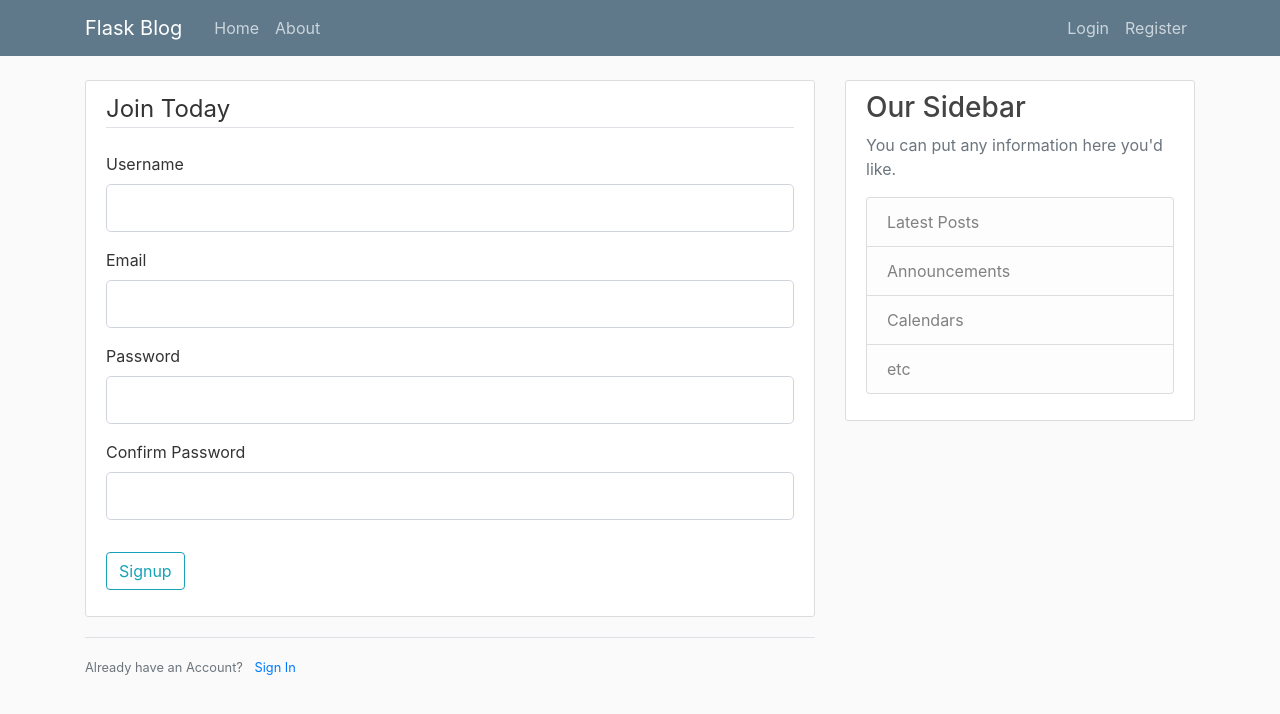
After one commit to mkaychuks/Learning-Flask, a Flask app: page /register in a window 1280 px wide. The commit adds this page. Shown: the top 714 px of the page. Run offline with Flask 2, Linux system fonts and the light colour scheme; some libraries are stand-ins or nearby versions.

Commit message:
Added Forms with validators :cute: :computer:

```diff
--- a/app.py
+++ b/app.py
@@ -1,7 +1,14 @@
-from flask import Flask, render_template, url_for
+from flask import Flask, render_template, url_for, flash, redirect
+
+from forms import RegistrationForm, LoginForm
 
 
 app = Flask(__name__)
+
+
+app.config['SECRET_KEY'] = '23d482aeed3777bb905174a9c5097b32' # setting our secret key
+
+
 
 posts = [
     {
@@ -26,13 +33,39 @@
 
 
 @app.route('/')
-def homePage():
+def home():
     return render_template('home.html', posts=posts)
 
 
 @app.route('/about')
-def aboutPage():
+def about():
     return render_template('about.html', title='About')
+
+
+# creating a Registration Route
+@app.route('/register', methods=['GET', 'POST'])
+def register():
+    form = RegistrationForm()
+    if form.validate_on_submit():
+        flash(f'Accounted created for {form.username.data}!', 'success')
+        return redirect(url_for('home'))
+    return render_template('register.html', title='Register', form=form)
+
+
+
+# creating a Login Route
+@app.route('/login', methods=['GET', 'POST'])
+def login():
+    form = LoginForm()
+    if form.validate_on_submit():
+        if form.email.data == 'admin@admin.com' and form.password.data == 'testing':
+            flash('Successfully Logged-In', 'success')
+            return redirect(url_for('home'))
+        else:
+            flash('Login failed, check username or passowrd', 'danger')
+    return render_template('login.html', title='Login', form=form)
+
+
 
 
 if __name__ == '__main__':
--- /dev/null
+++ b/forms.py
@@ -0,0 +1,20 @@
+from flask_wtf import FlaskForm
+from wtforms import StringField, PasswordField, SubmitField, BooleanField
+from wtforms.validators import DataRequired, Length, Email, EqualTo
+
+
+# creating a Registration Forms
+class RegistrationForm(FlaskForm):
+    username = StringField('Username', validators=[DataRequired(), Length(min=2, max=20)])
+    email = StringField('Email', validators=[DataRequired(), Email()])
+    password = PasswordField('Password', validators=[DataRequired()])
+    confirm_password = PasswordField('Confirm Password', validators=[DataRequired(), EqualTo('password')])
+    submit = SubmitField('Signup')
+
+
+# creating a Login Form
+class LoginForm(FlaskForm):
+    email = StringField('Email', validators=[DataRequired(), Email()])
+    password = PasswordField('Password', validators=[DataRequired()])
+    remember = BooleanField('Remember Me')
+    submit = SubmitField('Login')
--- a/templates/layout.html
+++ b/templates/layout.html
@@ -26,13 +26,13 @@
         </button>
         <div class="collapse navbar-collapse" id="navbarToggle">
           <div class="navbar-nav mr-auto">
-            <a class="nav-item nav-link" href="/">Home</a>
-            <a class="nav-item nav-link" href="/about">About</a>
+            <a class="nav-item nav-link" href="{{ url_for('home') }}">Home</a>
+            <a class="nav-item nav-link" href="{{ url_for('about') }}">About</a>
           </div>
           <!-- Navbar Right Side -->
           <div class="navbar-nav">
-            <a class="nav-item nav-link" href="/login">Login</a>
-            <a class="nav-item nav-link" href="/register">Register</a>
+            <a class="nav-item nav-link" href="{{ url_for('login') }}">Login</a>
+            <a class="nav-item nav-link" href="{{ url_for('register') }}">Register</a>
           </div>
         </div>
       </div>
@@ -42,6 +42,15 @@
     <main role="main" class="container">
       <div class="row">
         <div class="col-md-8">
+          {% with messages = get_flashed_messages(with_categories=true) %}
+            {% if messages %}
+              {% for category, message in messages %}
+                <div class="alert alert-{{ category }}">
+                  {{message }}
+                </div>
+              {% endfor %}
+            {% endif %}
+          {% endwith %}
           {% block content %}{% endblock %}
         </div>
         <div class="col-md-4">
--- /dev/null
+++ b/templates/register.html
@@ -0,0 +1,74 @@
+{% extends 'layout.html' %}
+
+
+{% block content %}
+    <div class="content-section">
+        <form action="", method="POST">
+            {{ form.hidden_tag() }}
+            <fieldset class="form-group">
+                <legend class="border-bottom mb-4">Join Today</legend>
+                <div class="form-group">
+                    {{ form.username.label(class="form-control-label") }}
+
+                    {% if form.username.errors %}
+                        {{ form.username(class='form-control form-control-lg is-invalid') }}
+                        <div class="invalid-feedback">
+                            {% for error in form.username.errors %}
+                                <span>{{ error }}</span>
+                            {% endfor %}
+                        </div>
+                    {% else %}
+                        {{ form.username(class='form-control form-control-lg') }}
+                    {% endif %}
+                </div>
+                <div class="form-group">
+                    {{ form.email.label(class="form-control-label") }}
+                    {% if form.email.errors %}
+                        {{ form.email(class='form-control form-control-lg is-invalid') }}
+                        <div class="invalid-feedback">
+                            {% for error in form.email.errors %}
+                                <span>{{ error }}</span>
+                            {% endfor %}
+                        </div>
+                    {% else %}
+                        {{ form.email(class='form-control form-control-lg') }}
+                    {% endif %}
+                </div>
+                <div class="form-group">
+                    {{ form.password.label(class="form-control-label") }}
+                    {% if form.password.errors %}
+                        {{ form.password(class='form-control form-control-lg is-invalid') }}
+                        <div class="invalid-feedback">
+                            {% for error in form.password.errors %}
+                                <span>{{ error }}</span>
+                            {% endfor %}
+                        </div>
+                    {% else %}
+                        {{ form.password(class='form-control form-control-lg') }}
+                    {% endif %}
+                </div>
+                <div class="form-group">
+                    {{ form.confirm_password.label(class="form-control-label") }}
+                    {% if form.confirm_password.errors %}
+                        {{ form.confirm_password(class='form-control form-control-lg is-invalid') }}
+                        <div class="invalid-feedback">
+                            {% for error in form.confirm_password.errors %}
+                                <span>{{ error }}</span>
+                            {% endfor %}
+                        </div>
+                    {% else %}
+                        {{ form.confirm_password(class='form-control form-control-lg') }}
+                    {% endif %}
+                </div>
+            </fieldset>
+            <div class="form-group">
+                {{ form.submit(class='btn btn-outline-info')}}
+            </div>
+        </form>
+    </div>
+    <div class="border-top pt-3">
+        <small class="text-muted">
+            Already have an Account? <a href="{{ url_for('login') }}'" class="ml-2">Sign In</a>
+        </small>
+    </div>
+{% endblock content %}>
```
Also changed, not shown: templates/login.html (added, +54 -0 lines).
